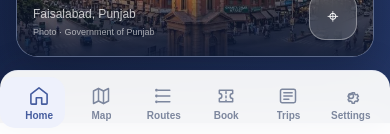
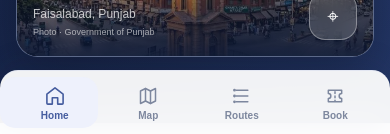
Before and after one commit to Mr-M-Faisal/smart-safar-frontend, a Next.js app: page / in a window 390 px wide. Shown: the part 710-844 px from the top of the page. Built offline with nearby package versions, Linux system fonts and the light colour scheme; no server answers.

Commit message:
Adjust Nav

```diff
--- a/src/app/(public)/login/page.jsx
+++ b/src/app/(public)/login/page.jsx
@@ -43,7 +43,7 @@ export default function LoginPage() {
     const requestedBookingBus = params.get("bookingBus") || params.get("bus");
     const requestedBookingSeat = params.get("bookingSeat") || params.get("seat");
     const requestedReturnTo = params.get("returnTo");
-    const commuterDestination = requestedBookingRoute ? `/passenger?route=${encodeURIComponent(requestedBookingRoute)}${requestedBookingBus ? `&bus=${encodeURIComponent(requestedBookingBus)}` : ""}${requestedBookingSeat ? `&seat=${encodeURIComponent(requestedBookingSeat)}` : ""}#booking` : params.get("booking") === "1" ? "/passenger#booking" : "/passenger";
+    const commuterDestination = requestedBookingRoute ? `/passenger?route=${encodeURIComponent(requestedBookingRoute)}${requestedBookingBus ? `&bus=${encodeURIComponent(requestedBookingBus)}` : ""}${requestedBookingSeat ? `&seat=${encodeURIComponent(requestedBookingSeat)}` : ""}#booking` : params.get("booking") === "1" ? "/passenger#booking" : "/";
     const safeDestination = safeReturnTo(requestedReturnTo, null);
     router.replace(result.role !== "commuter" ? homeForRole(result.role, false) : (safeDestination && !safeDestination.startsWith("/login") ? safeDestination : commuterDestination));
   }, [router]);
@@ -51,6 +51,7 @@ export default function LoginPage() {
   useEffect(() => {
     const params = new URLSearchParams(window.location.search);
     setSwitchAccount(params.get("switch") === "1");
+    if (params.get("mode") === "signup") setMode("signup");
     if (auth.status === "authenticated" && params.get("switch") !== "1") router.replace(homeForRole(auth.role, false));
   }, [auth.status, auth.role, router]);
 
--- a/src/components/layout/BookingLink.jsx
+++ b/src/components/layout/BookingLink.jsx
@@ -5,7 +5,7 @@ import Link from "next/link";
 import { useAuth } from "@/lib/auth/AuthProvider";
 import { saveBookingSelection } from "@/lib/bookingSelection";
 
-export default function BookingLink({ routeId, busId, seatNumber, className, children, ...props }) {
+export default function BookingLink({ routeId, busId, seatNumber, requireAccount = false, className, children, ...props }) {
   const auth = useAuth();
   const [online, setOnline] = useState(true);
 
@@ -26,7 +26,9 @@ export default function BookingLink({ routeId, busId, seatNumber, className, chi
   const previewHref = `/booking-preview?${routeQuery}`;
   const bookingHref = `/passenger?${routeQuery}#booking`;
   const signInHref = `/login?${routeId ? `bookingRoute=${encodeURIComponent(routeId)}${busId ? `&bookingBus=${encodeURIComponent(busId)}` : ""}${seatNumber ? `&bookingSeat=${encodeURIComponent(seatNumber)}` : ""}` : "booking=1"}`;
-  const href = auth.status === "authenticated" && auth.role === "commuter" ? bookingHref : auth.status === "loading" ? signInHref : previewHref;
+  const signUpQuery = routeId ? `bookingRoute=${encodeURIComponent(routeId)}${busId ? `&bookingBus=${encodeURIComponent(busId)}` : ""}${seatNumber ? `&bookingSeat=${encodeURIComponent(seatNumber)}` : ""}` : "booking=1";
+  const signUpHref = `/login?mode=signup${auth.status === "authenticated" ? "&switch=1" : ""}&${signUpQuery}`;
+  const href = auth.status === "authenticated" && auth.role === "commuter" ? bookingHref : requireAccount ? signUpHref : auth.status === "loading" ? signInHref : previewHref;
 
   if (!online) {
     return (
--- a/src/components/layout/PublicLayout.jsx
+++ b/src/components/layout/PublicLayout.jsx
@@ -66,7 +66,7 @@ export default function PublicLayout({ children }) {
           <div className="flex shrink-0 items-center gap-2">
             <DesktopRefreshButton />
             <InstallButton />
-            {auth.status === "loading" ? <span aria-hidden="true" className="inline-block h-11 w-[4.75rem] rounded-full sm:w-[6.5rem]" /> : signedIn ? <ProfileMenu name={profile?.name} email={profile?.email} role={roleLabel} variant="light" homeHref={homeForRole(auth.role, false)} homeLabel="Open dashboard" dashboardLinks={[{ label: "Profile", href: "/account/profile" }, { label: "Settings", href: "/account/settings" }, ...(auth.role === "commuter" ? [{ label: "My bookings", href: "/passenger#history" }, { label: "Trip security", href: "/passenger#security" }] : [])]} onSignOut={() => { void revokeAndClearSession(auth.role); router.push("/login"); }} /> : <Link href={signInHref} className="rounded-full border border-[#536bb7] bg-[#536bb7] px-3.5 py-2.5 text-xs font-semibold text-white shadow-[0_7px_18px_rgba(83,107,183,.2)] transition duration-200 hover:-translate-y-0.5 hover:bg-[#43599f] hover:shadow-[0_10px_24px_rgba(83,107,183,.3)] sm:px-5 sm:text-sm">Sign in <span aria-hidden="true" className="ml-1 text-[#c7f8ec]">↗</span></Link>}
+            {auth.status === "loading" ? <span aria-hidden="true" className="inline-block h-11 w-[4.75rem] rounded-full sm:w-[6.5rem]" /> : signedIn ? <ProfileMenu name={profile?.name} email={profile?.email} role={roleLabel} variant="light" homeHref={homeForRole(auth.role, false)} homeLabel="Open dashboard" dashboardLinks={[{ label: "Profile", href: "/account/profile" }, { label: "Settings", href: auth.role === "admin" ? "/admin?tab=settings" : "/account/settings" }, ...(auth.role === "commuter" ? [{ label: "My trips", href: "/passenger?tab=history" }, { label: "Trip security", href: "/passenger?tab=security" }] : [])]} onSignOut={() => { void revokeAndClearSession(auth.role); router.push("/login"); }} /> : <Link href={signInHref} className="rounded-full border border-[#536bb7] bg-[#536bb7] px-3.5 py-2.5 text-xs font-semibold text-white shadow-[0_7px_18px_rgba(83,107,183,.2)] transition duration-200 hover:-translate-y-0.5 hover:bg-[#43599f] hover:shadow-[0_10px_24px_rgba(83,107,183,.3)] sm:px-5 sm:text-sm">Sign in <span aria-hidden="true" className="ml-1 text-[#c7f8ec]">↗</span></Link>}
           </div>
         </div>
       </header>
@@ -115,8 +115,6 @@ export default function PublicLayout({ children }) {
         { label: "Map", href: "/live-map", icon: "Map" },
         { label: "Routes", href: "/routes", icon: "Routes" },
         { label: "Book", href: "/passenger", icon: "Ticket", matchPaths: ["/booking-preview"] },
-        { label: "Trips", href: "/passenger?tab=history", icon: "Trips" },
-        { label: "Settings", href: "/account/settings", icon: "Settings" },
       ]} className="ss-app-tabs" />
     </div>
   );
--- a/src/components/map/LiveMapExperience.jsx
+++ b/src/components/map/LiveMapExperience.jsx
@@ -15,6 +15,7 @@ import RevealOnScroll from "@/components/ui/RevealOnScroll";
 import { readBookingSelection, saveBookingSelection } from "@/lib/bookingSelection";
 import { getLocationFreshness, useLocationClock } from "@/lib/locationFreshness";
 import { SERVICE_AREA_BOUNDS, normalizeServiceCoordinate } from "@/data/serviceArea";
+import BookingLink from "@/components/layout/BookingLink";
 
 function routeIdForBus(bus) {
   return typeof bus.route === "object" ? bus.route?._id : bus.route;
@@ -376,6 +377,7 @@ export default function LiveMapExperience() {
 
           <aside className="min-w-0 rounded-[1.75rem] border border-white bg-[#e9ebf8] p-4 shadow-[0_16px_42px_rgba(53,67,112,.09)] sm:p-5">
             <div className="flex items-start justify-between gap-3"><div className="min-w-0"><p className="text-[10px] font-bold uppercase tracking-[.2em] text-[#536bb7]">Selected route</p><h2 className="mt-2 break-words text-xl font-semibold text-[#293553]">{selectedRoute?.routeName || "Transit routes"}</h2><p className="mt-1 text-xs text-[#7b859c]">{stops.length} stops · {visibleBuses.length} buses</p></div><span className="grid h-10 w-10 shrink-0 place-items-center rounded-2xl bg-white text-[#536bb7] shadow-sm" aria-hidden="true">⌖</span></div>
+            {selectedRoute && <BookingLink routeId={selectedRoute._id} requireAccount className="mt-3 flex min-h-11 items-center justify-between rounded-xl bg-[#536bb7] px-4 text-xs font-semibold text-white shadow-[0_7px_18px_rgba(83,107,183,.18)] transition hover:-translate-y-0.5 hover:bg-[#43599f]"><span>Book this route</span><span aria-hidden="true">→</span></BookingLink>}
 
             <div className="mt-5 rounded-2xl border border-white/90 bg-[#fffdf8] p-4 shadow-sm">
               <h3 className="text-xs font-bold uppercase tracking-[.13em] text-[#68738e]">Bus details</h3>
```
